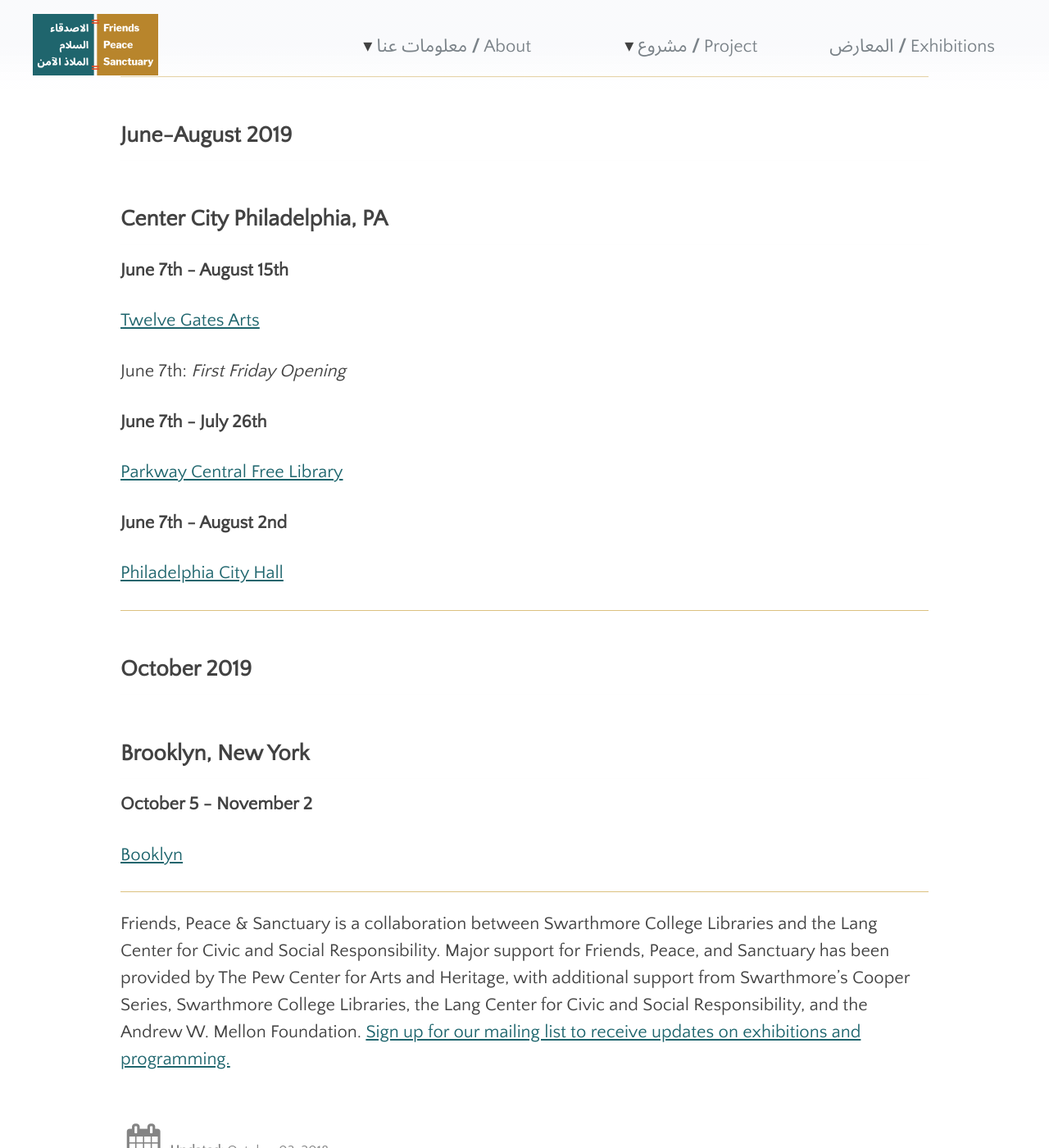
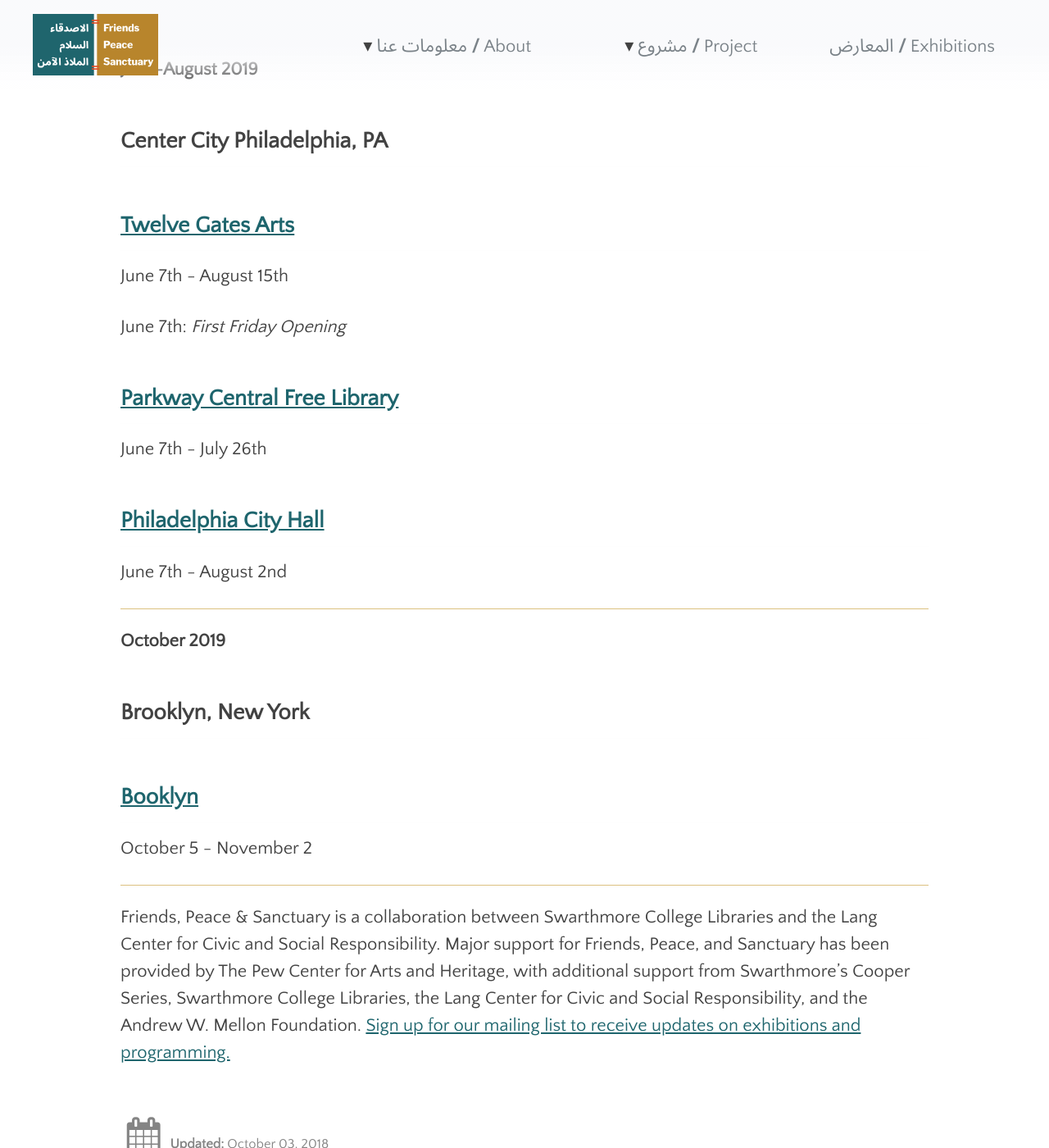
Before and after one commit to swat-ds/fps.swarthmore.edu, a Jekyll site: the page built from _posts/2018-10-03-upcoming-exhibitions-2019.md, in a window 1280 px wide and 1400 px high, scrolled down 2245 px. Shown: the whole window at 82% size. Built offline with Jekyll 4.4.1, drawn with Linux system fonts in a browser that asks for light colours.

```diff
--- a/_posts/2018-10-03-upcoming-exhibitions-2019.md
+++ b/_posts/2018-10-03-upcoming-exhibitions-2019.md
@@ -62,7 +62,7 @@ Friends, Peace, and Sanctuary Exhibitions will explore how art that combines sch
 
 <hr/>
 
-## **March 28th - April 24th**
+**March 28th - April 24th**
 
 ## **Swarthmore College, McCabe Library (Swarthmore, PA)**
 
@@ -88,34 +88,40 @@ This all-day community event celebrates two-years of community collaboration off
 
 <hr/>
 
-## **June-August 2019**
+**June-August 2019**
 
 ## **Center City Philadelphia, PA**
 
-**June 7th - August 15th**
 
-[Twelve Gates Arts](http://www.twelvegatesarts.org/)
+## **[Twelve Gates Arts](http://www.twelvegatesarts.org/)**
+
+June 7th - August 15th
 
 June 7th: _First Friday Opening_
 
-**June 7th - July 26th**
 
-[Parkway Central Free Library](http://www.freelibrary.org/)
 
-**June 7th - August 2nd**
+## **[Parkway Central Free Library](http://www.freelibrary.org/)**
 
-[Philadelphia City Hall](http://creativephl.org/exhibitions/)
+June 7th - July 26th
 
+
+
+
+## **[Philadelphia City Hall](http://creativephl.org/exhibitions/)**
+
+June 7th - August 2nd
 
 <hr/>
 
-## **October 2019**
+**October 2019**
 
 ## **Brooklyn, New York**
 
-**October 5 - November 2**
+## **[Booklyn](https://booklyn.org/)**
 
-[Booklyn](https://booklyn.org/)
+October 5 - November 2
+
 
 
 <hr/>
```
